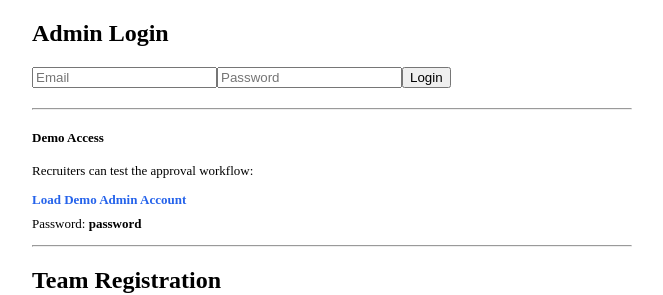
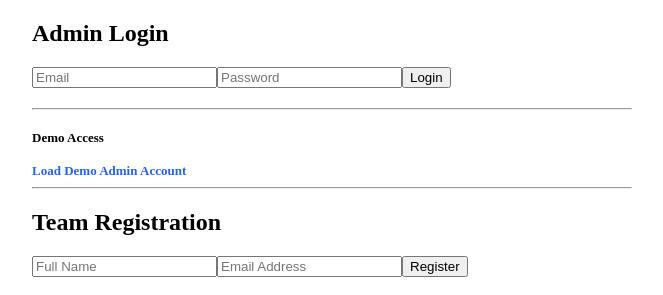
Before and after one commit to BenedictMzizi/TeamRegistrationApp, a React (Create React App) app in the folder TeamRegistrationApp/: page / in a window 1280 px wide. Shown: the top 295 px of the page, without its empty margins (308-971 px from the left). Built offline with nearby package versions, Linux system fonts and the light colour scheme; no server answers; the database is empty.

Commit message:
Update AdminLogin.js

```diff
--- a/TeamRegistrationApp/src/components/AdminLogin.js
+++ b/TeamRegistrationApp/src/components/AdminLogin.js
@@ -57,7 +57,6 @@ export default function AdminLogin({ onLogin }) {
 
       <div style={{ fontSize: 13 }}>
         <h4>Demo Access</h4>
-        <p>Recruiters can test the approval workflow:</p>
 
         <div
           onClick={loadDemoAdmin}
@@ -70,9 +69,7 @@ export default function AdminLogin({ onLogin }) {
           Load Demo Admin Account
         </div>
 
-        <p style={{ marginTop: 8 }}>
-          Password: <strong>password</strong>
-        </p>
+
       </div>
     </form>
   );
```
